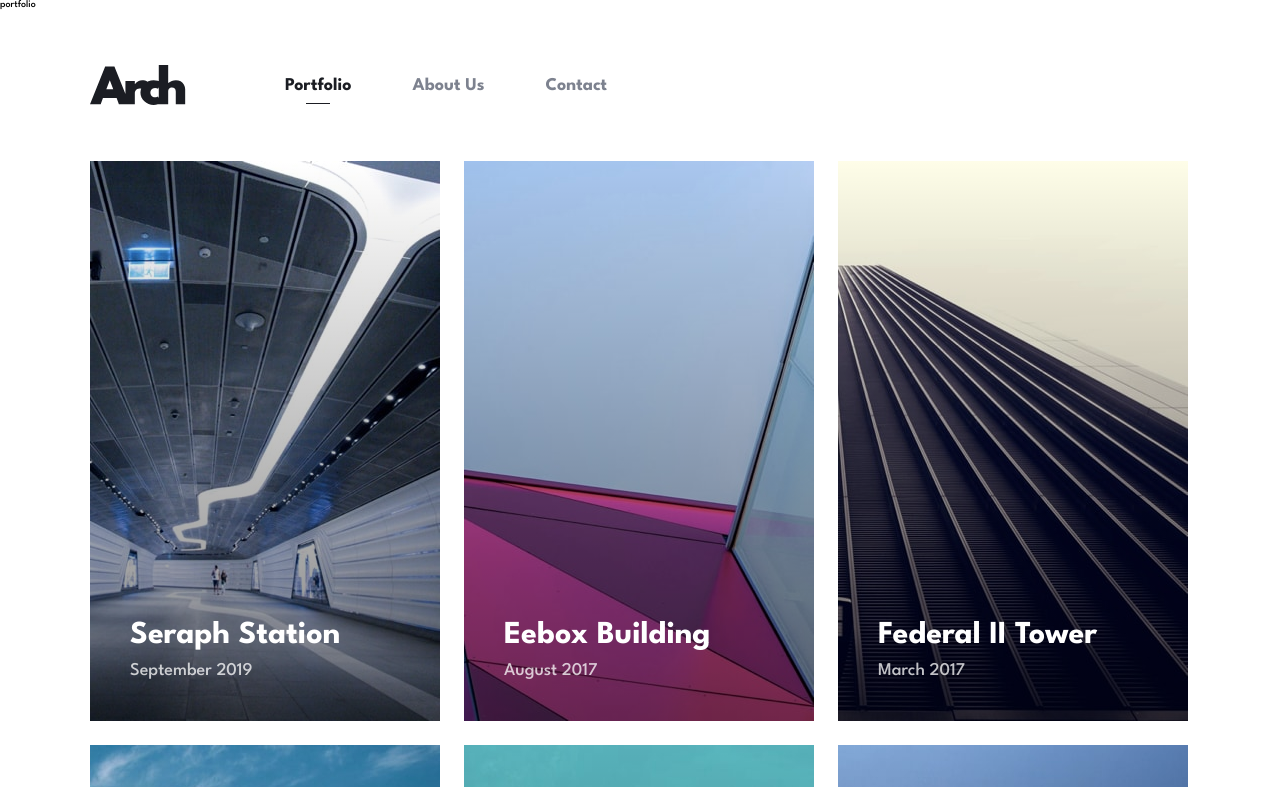
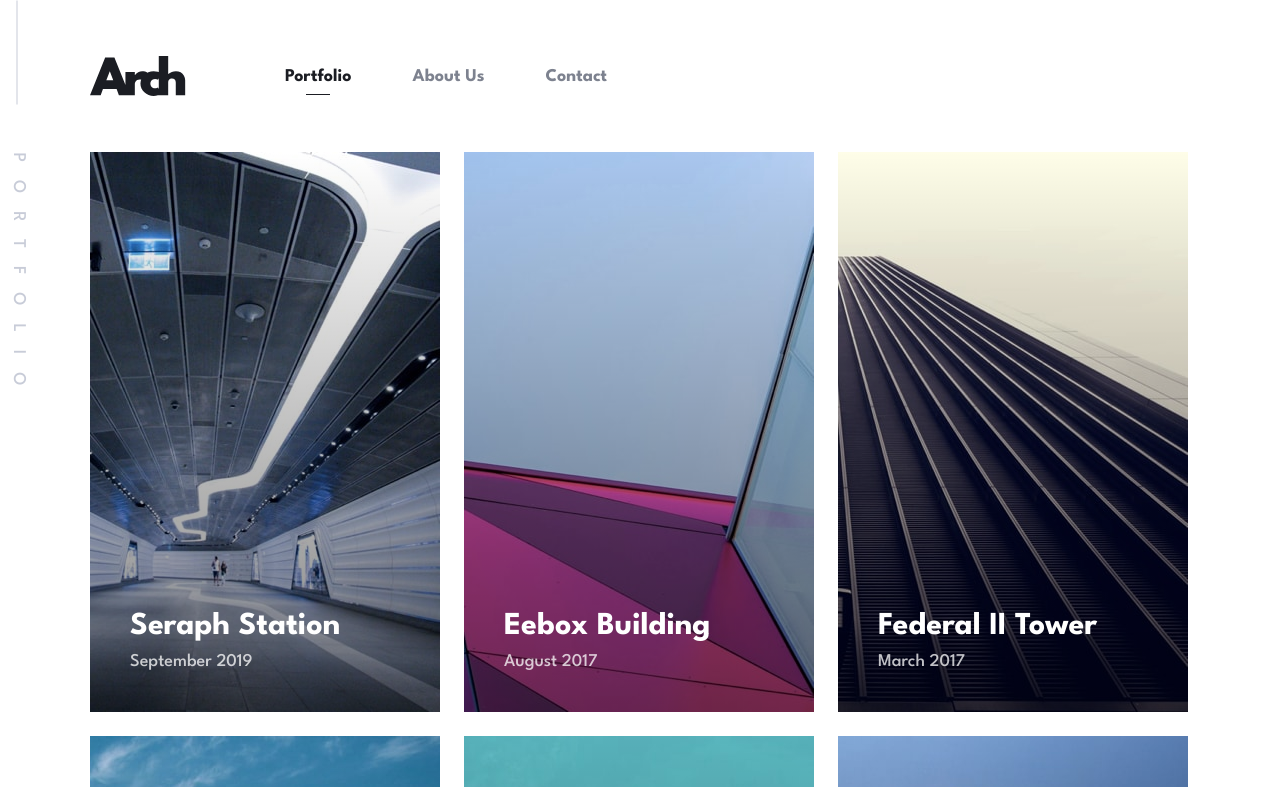
Before and after one commit to Alexandre-st/Arch-studio-multipage-website, a React (Create React App) app: page /portfolio in a window 1280 px wide. Shown: the top 787 px of the page. Built offline with nearby package versions, Linux system fonts and the light colour scheme.

Commit message:
Add the location div with styles and it's full responsive

```diff
--- a/src/components/Location.js
+++ b/src/components/Location.js
@@ -5,8 +5,9 @@ const Location = () => {
   // console.log(location.pathname);
 
   return (
-    <div>
-      <p>
+    <div className='header-location'>
+      <div className='header-location-border'></div>
+      <p className='header-location-text'>
         {location.pathname === "/" ? 'dashborad' : location.pathname.slice(1)}
       </p>
     </div>
--- /dev/null
+++ b/src/styles/components/_location.scss
@@ -0,0 +1,34 @@
+@use "../variables/mixins" as *;
+
+.header-location {
+  display: none;
+  @include mq(tablet) {
+    display: block;
+    position: absolute;
+    top: 13.4rem;
+    left: -15.8rem;
+    display: flex;
+    align-items: center;
+    gap: 4.8rem;
+    rotate: (90deg);
+    width: 40.3rem;
+
+    &-border {
+      border-bottom: 1px solid #c8ccd8;
+      width: 10.4rem;
+    }
+
+    &-text {
+      text-transform: uppercase;
+      font-weight: 500;
+      font-size: 1.8rem;
+      line-height: 2.4rem;
+      letter-spacing: 1.8rem;
+      color: #c8ccd8;
+    }
+  }
+
+  @include mq(desktop) {
+    left: -21.8rem;
+  }
+}
--- a/src/styles/index.scss
+++ b/src/styles/index.scss
@@ -13,6 +13,7 @@
 @use "./components/map";
 @use "./components/contactForm";
 @use "./components/modal";
+@use "./components/location";
 
 // == PAGE == //
 @use "./pages/home";
--- a/src/styles/layouts/_header.scss
+++ b/src/styles/layouts/_header.scss
@@ -1,6 +1,13 @@
 @use "../variables/mixins" as *;
 
 .header {
+  position: relative;
+
+  @include mq(desktop) {
+    max-width: 121.2rem;
+    margin: auto;
+  }
+
   &-container {
     margin: 3.2rem 0;
     display: flex;
```
